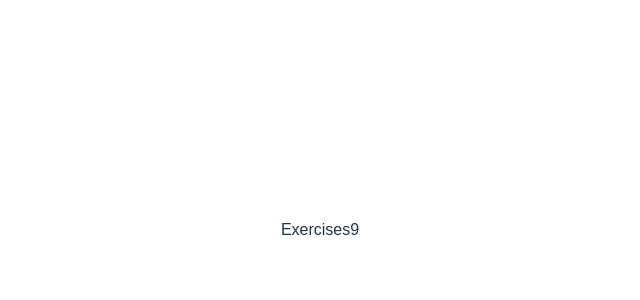
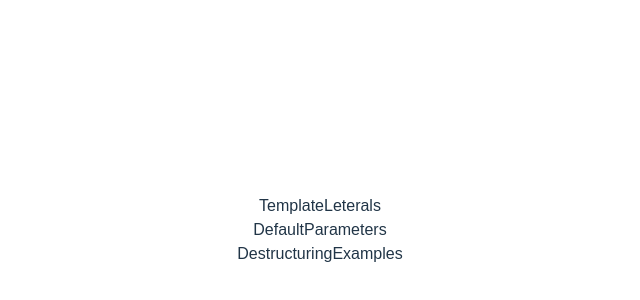
Before and after one commit to kuldeeepkumar/Training, a React (Vite) app: page / in a window 1280 px wide. Shown: the part 170-470 px from the top of the page, without its empty margins (320-960 px from the left). Built offline with nearby package versions, Linux system fonts and the light colour scheme.

Commit message:
Exercise10 is done

```diff
--- a/src/App.jsx
+++ b/src/App.jsx
@@ -10,7 +10,7 @@ import Exercises6 from './exercises/exercises6/Exercises6';
 import Exercises7 from './exercises/exercises7/Exercises7';
 import Exercises8 from './exercises/exercises8/Exercises8';
 import Exercises9 from './exercises/exercises9/Exercises9';
-
+import Exercises10 from'./exercises/exercises10/Exercises10';
 function App() {
 
 
@@ -25,7 +25,8 @@ function App() {
   {/* <Exercises6/> */}
   {/* <Exercises7/> */}
   {/* <Exercises8/> */}
-  <Exercises9/>
+  {/* <Exercises9/> */}
+  <Exercises10/>
   </>
   )
 }
--- /dev/null
+++ b/src/exercises/exercises10/DefaultParameters.jsx
@@ -0,0 +1,15 @@
+import React from "react";
+const DefaultParameters = () => {
+  // defaultParameters.js
+
+  function greet(name = "Guest") {
+    console.log(`Hello, ${name}`);
+  }
+
+  // Example calls
+  greet(); // Hello, Guest
+  greet("Anjali"); // Hello, Anjali
+
+  return <div>DefaultParameters</div>;
+};
+export default DefaultParameters;
--- /dev/null
+++ b/src/exercises/exercises10/DestructuringExamples.jsx
@@ -0,0 +1,35 @@
+   import React from "react";
+
+const DestructuringExamples = () => {
+  //==================================================
+  //Destructuring Assignment Example for object
+  //==================================================
+
+  const user = {
+    name: "John",
+    age: 30,
+    country: "India",
+  };
+
+  const { name, age, country } = user;
+
+  console.log(name); // John
+  console.log(age); // 30
+  console.log(country); // India
+
+  //==================================================
+  //Destructuring Assignment Example for Array
+  //==================================================
+
+  const colors = ["red", "green", "blue"];
+
+  const [first, second, third] = colors;
+
+  console.log(first); // red
+  console.log(second); // green
+  console.log(third); // blue
+
+  return <div>DestructuringExamples</div>;
+};
+
+export default DestructuringExamples;
--- /dev/null
+++ b/src/exercises/exercises10/Exercises10.jsx
@@ -0,0 +1,20 @@
+import React from "react";
+import multiply, { add, subtract } from "./mathUtils";
+import DefaultParameters from "./DefaultParameters";
+import DestructuringExamples from "./DestructuringExamples";
+import TemplateLeterals from "./TemplateLeterals";
+
+const Exercise10 = () => {
+  console.log("Add:", add(5, 3));
+  console.log("Subtract:", subtract(5, 3));
+  console.log("Multiply:", multiply(5, 3));
+  return (
+    <>
+      <TemplateLeterals />
+      <DefaultParameters />
+      <DestructuringExamples />
+    </>
+  );
+};
+
+export default Exercise10;
--- /dev/null
+++ b/src/exercises/exercises10/TemplateLeterals.jsx
@@ -0,0 +1,15 @@
+import React from "react";
+const TemplateLeterals = () => {
+  const name = "Alice";
+  const age = 25;
+
+  const message = `Hello, my name is ${name} and I am ${age} years old.`;
+  console.log(message);
+
+  const multiLine = `This is line one
+This is line two
+This is line three`;
+  console.log(multiLine);
+  return <div>TemplateLeterals</div>;
+};
+export default TemplateLeterals;
--- /dev/null
+++ b/src/exercises/exercises10/mathUtils.js
@@ -0,0 +1,9 @@
+// mathUtils.jsAdd commentMore actions
+
+export const add = (a, b) => a + b;
+
+export const subtract = (a, b) => a - b;
+
+const multiply = (a, b) => a * b;
+
+export default multiply;
```
